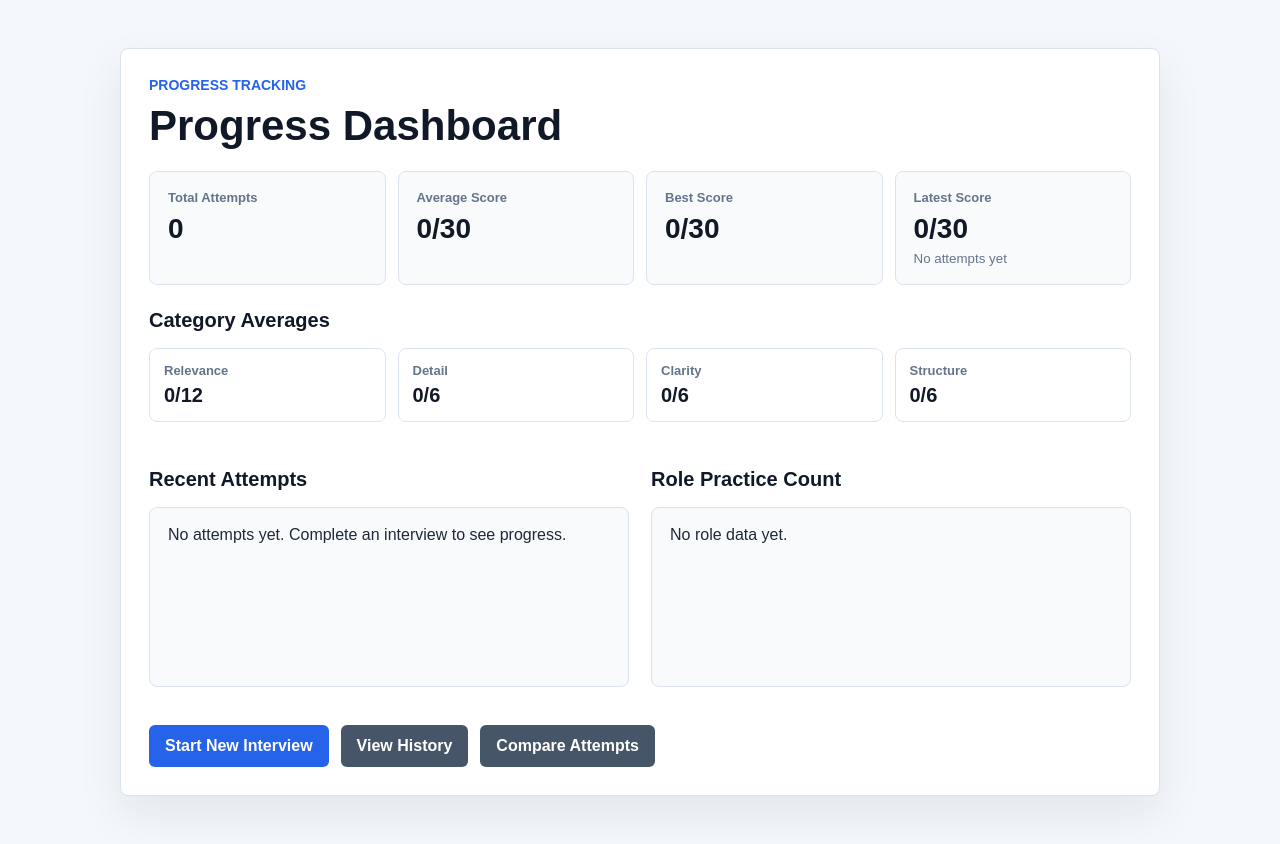
After one commit to ruder108/ai-interview-coach, a Flask app: page /dashboard in a window 1280 px wide. The commit adds this page. Run offline with Flask 3, Linux system fonts and the light colour scheme.

Commit message:
Add progress dashboard and attempt comaprison

```diff
--- a/app.py
+++ b/app.py
@@ -195,9 +195,131 @@ def get_performance(total_score):
     )
 
 
+def build_dashboard_stats(attempts):
+    if not attempts:
+        return {
+            "total_attempts": 0,
+            "average_score": 0,
+            "best_score": 0,
+            "latest_score": 0,
+            "latest_performance": "No attempts yet",
+            "category_averages": {
+                "relevance": 0,
+                "detail": 0,
+                "clarity": 0,
+                "structure": 0,
+            },
+            "role_counts": {},
+            "recent_attempts": [],
+            "best_attempt": None,
+        }
+
+    total_attempts = len(attempts)
+    total_score = sum(attempt["total_score"] for attempt in attempts)
+    latest_attempt = attempts[-1]
+    best_attempt = max(attempts, key=lambda attempt: attempt["total_score"])
+
+    category_names = ["relevance", "detail", "clarity", "structure"]
+    category_averages = {}
+    for category in category_names:
+        category_total = sum(
+            attempt.get("category_summary", {}).get(category, 0)
+            for attempt in attempts
+        )
+        category_averages[category] = round(category_total / total_attempts, 1)
+
+    role_counts = {}
+    for attempt in attempts:
+        role = attempt["role"]
+        role_counts[role] = role_counts.get(role, 0) + 1
+
+    return {
+        "total_attempts": total_attempts,
+        "average_score": round(total_score / total_attempts, 1),
+        "best_score": best_attempt["total_score"],
+        "latest_score": latest_attempt["total_score"],
+        "latest_performance": latest_attempt["performance"],
+        "category_averages": category_averages,
+        "role_counts": role_counts,
+        "recent_attempts": list(reversed(attempts[-5:])),
+        "best_attempt": best_attempt,
+    }
+
+
+def build_comparison(first_attempt, second_attempt):
+    category_names = ["relevance", "detail", "clarity", "structure"]
+    category_differences = {}
+
+    for category in category_names:
+        first_score = first_attempt.get("category_summary", {}).get(category, 0)
+        second_score = second_attempt.get("category_summary", {}).get(category, 0)
+        category_differences[category] = second_score - first_score
+
+    score_difference = second_attempt["total_score"] - first_attempt["total_score"]
+
+    if score_difference > 0:
+        summary = f"Improved by {score_difference} marks."
+    elif score_difference < 0:
+        summary = f"Score decreased by {abs(score_difference)} marks."
+    else:
+        summary = "Score stayed the same."
+
+    strongest_category = max(category_differences, key=lambda item: category_differences[item])
+    weakest_category = min(
+        second_attempt.get("category_summary", {}),
+        key=lambda item: second_attempt["category_summary"][item],
+    )
+
+    return {
+        "first": first_attempt,
+        "second": second_attempt,
+        "score_difference": score_difference,
+        "category_differences": category_differences,
+        "summary": summary,
+        "strongest_category": strongest_category,
+        "weakest_category": weakest_category,
+    }
+
+
 @app.route("/")
 def home():
     return render_template("index.html", roles=questions.keys())
+
+
+@app.route("/dashboard")
+def dashboard():
+    attempts = load_attempts()
+    stats = build_dashboard_stats(attempts)
+    return render_template("dashboard.html", stats=stats)
+
+
+@app.route("/compare", methods=["GET", "POST"])
+def compare():
+    attempts = load_attempts()
+    comparison = None
+    error = None
+
+    if request.method == "POST":
+        first_id = request.form.get("first_attempt")
+        second_id = request.form.get("second_attempt")
+
+        if first_id == second_id:
+            error = "Please select two different attempts."
+        else:
+            first_attempt = next((attempt for attempt in attempts if attempt["id"] == first_id), None)
+            second_attempt = next((attempt for attempt in attempts if attempt["id"] == second_id), None)
+
+            if first_attempt and second_attempt:
+                comparison = build_comparison(first_attempt, second_attempt)
+            else:
+                error = "Could not find the selected attempts."
+
+    return render_template(
+        "compare.html",
+        attempts=list(reversed(attempts)),
+        comparison=comparison,
+        error=error,
+    )
 
 
 @app.route("/interview", methods=["POST"])
--- a/static/style.css
+++ b/static/style.css
@@ -34,6 +34,11 @@ small {
 
 .page-shell.narrow {
     max-width: 820px;
+    grid-template-columns: 1fr;
+}
+
+.page-shell.wide {
+    max-width: 1080px;
     grid-template-columns: 1fr;
 }
 
@@ -124,10 +129,16 @@ button:hover,
 
 .secondary-link {
     display: inline-block;
-    margin-top: 18px;
     color: #2563eb;
     font-weight: 700;
     text-decoration: none;
+}
+
+.nav-links {
+    display: flex;
+    gap: 16px;
+    flex-wrap: wrap;
+    margin-top: 18px;
 }
 
 .question-box,
@@ -224,6 +235,10 @@ button:hover,
     margin: 22px 0;
 }
 
+.history-list.compact {
+    margin-top: 12px;
+}
+
 .history-item {
     display: flex;
     justify-content: space-between;
@@ -251,6 +266,135 @@ button:hover,
     grid-template-columns: repeat(4, 1fr);
     gap: 12px;
     margin: 16px 0 22px;
+}
+
+.dashboard-grid {
+    display: grid;
+    grid-template-columns: repeat(4, 1fr);
+    gap: 12px;
+    margin: 22px 0;
+}
+
+.dashboard-card {
+    border: 1px solid #dbe3ef;
+    border-radius: 8px;
+    padding: 18px;
+    background: #f8fafc;
+    min-width: 0;
+}
+
+.dashboard-card span {
+    display: block;
+    margin-bottom: 8px;
+    color: #64748b;
+    font-size: 13px;
+    font-weight: 700;
+}
+
+.dashboard-card strong {
+    display: block;
+    color: #111827;
+    font-size: 28px;
+}
+
+.dashboard-card small {
+    display: block;
+    margin-top: 6px;
+    color: #64748b;
+}
+
+.dashboard-columns {
+    display: grid;
+    grid-template-columns: 1fr 1fr;
+    gap: 22px;
+    align-items: start;
+}
+
+.role-list {
+    display: grid;
+    gap: 12px;
+    margin-top: 12px;
+}
+
+.role-row {
+    display: flex;
+    justify-content: space-between;
+    gap: 16px;
+    border: 1px solid #dbe3ef;
+    border-radius: 8px;
+    padding: 18px;
+    background: #f8fafc;
+}
+
+.role-row span {
+    font-weight: 700;
+}
+
+.compare-form {
+    display: grid;
+    grid-template-columns: 1fr 1fr auto;
+    gap: 14px;
+    align-items: end;
+    margin: 22px 0;
+}
+
+.comparison-grid {
+    display: grid;
+    grid-template-columns: 1fr 1fr 1fr;
+    gap: 12px;
+    margin: 16px 0 22px;
+}
+
+.comparison-card {
+    border: 1px solid #dbe3ef;
+    border-radius: 8px;
+    padding: 18px;
+    background: #f8fafc;
+    min-width: 0;
+}
+
+.comparison-card.highlight {
+    background: #ecfdf5;
+    border-color: #bbf7d0;
+}
+
+.comparison-card span {
+    display: block;
+    margin-bottom: 8px;
+    color: #64748b;
+    font-size: 13px;
+    font-weight: 700;
+}
+
+.comparison-card strong {
+    display: block;
+    color: #111827;
+    font-size: 30px;
+}
+
+.comparison-card small {
+    display: block;
+    margin-top: 6px;
+    color: #64748b;
+}
+
+.insight-box,
+.error-box {
+    border-radius: 8px;
+    padding: 16px;
+    margin: 18px 0;
+}
+
+.insight-box {
+    border: 1px solid #bfdbfe;
+    background: #eff6ff;
+}
+
+.error-box {
+    border: 1px solid #fecaca;
+    background: #fff1f2;
+    color: #b91c1c;
+    font-weight: 700;
 }
 
 .category-pill {
@@ -305,7 +449,11 @@ li {
     }
 
     .category-grid,
+    .dashboard-grid,
+    .dashboard-columns,
+    .compare-form,
+    .comparison-grid,
     .mini-category-grid {
-        grid-template-columns: 1fr 1fr;
+        grid-template-columns: 1fr;
     }
 }
--- /dev/null
+++ b/templates/dashboard.html
@@ -0,0 +1,111 @@
+<!DOCTYPE html>
+<html lang="en">
+<head>
+    <meta charset="UTF-8">
+    <meta name="viewport" content="width=device-width, initial-scale=1.0">
+    <title>Progress Dashboard</title>
+    <link rel="stylesheet" href="{{ url_for('static', filename='style.css') }}">
+</head>
+<body>
+    <main class="page-shell wide">
+        <section class="panel">
+            <p class="eyebrow">Progress tracking</p>
+            <h1>Progress Dashboard</h1>
+
+            <div class="dashboard-grid">
+                <div class="dashboard-card">
+                    <span>Total Attempts</span>
+                    <strong>{{ stats.total_attempts }}</strong>
+                </div>
+                <div class="dashboard-card">
+                    <span>Average Score</span>
+                    <strong>{{ stats.average_score }}/30</strong>
+                </div>
+                <div class="dashboard-card">
+                    <span>Best Score</span>
+                    <strong>{{ stats.best_score }}/30</strong>
+                </div>
+                <div class="dashboard-card">
+                    <span>Latest Score</span>
+                    <strong>{{ stats.latest_score }}/30</strong>
+                    <small>{{ stats.latest_performance }}</small>
+                </div>
+            </div>
+
+            <h2>Category Averages</h2>
+            <div class="category-grid">
+                <div class="category-pill">
+                    <span>Relevance</span>
+                    <strong>{{ stats.category_averages.relevance }}/12</strong>
+                </div>
+                <div class="category-pill">
+                    <span>Detail</span>
+                    <strong>{{ stats.category_averages.detail }}/6</strong>
+                </div>
+                <div class="category-pill">
+                    <span>Clarity</span>
+                    <strong>{{ stats.category_averages.clarity }}/6</strong>
+                </div>
+                <div class="category-pill">
+                    <span>Structure</span>
+                    <strong>{{ stats.category_averages.structure }}/6</strong>
+                </div>
+            </div>
+
+            <div class="dashboard-columns">
+                <section>
+                    <h2>Recent Attempts</h2>
+                    {% if stats.recent_attempts %}
+                        <div class="history-list compact">
+                            {% for attempt in stats.recent_attempts %}
+                                <a class="history-item" href="/history/{{ attempt.id }}">
+                                    <span>
+                                        <strong>{{ attempt.role }}</strong>
+                                        <small>{{ attempt.created_at }}</small>
+                                    </span>
+                                    <strong>{{ attempt.total_score }}/30</strong>
+                                </a>
+                            {% endfor %}
+                        </div>
+                    {% else %}
+                        <p class="history-box">No attempts yet. Complete an interview to see progress.</p>
+                    {% endif %}
+                </section>
+
+                <section>
+                    <h2>Role Practice Count</h2>
+                    {% if stats.role_counts %}
+                        <div class="role-list">
+                            {% for role, count in stats.role_counts.items() %}
+                                <div class="role-row">
+                                    <span>{{ role }}</span>
+                                    <strong>{{ count }}</strong>
+                                </div>
+                            {% endfor %}
+                        </div>
+                    {% else %}
+                        <p class="history-box">No role data yet.</p>
+                    {% endif %}
+                </section>
+            </div>
+
+            {% if stats.best_attempt %}
+                <h2>Best Attempt</h2>
+                <a class="history-item" href="/history/{{ stats.best_attempt.id }}">
+                    <span>
+                        <strong>{{ stats.best_attempt.role }}</strong>
+                        <small>{{ stats.best_attempt.created_at }} | {{ stats.best_attempt.performance }}</small>
+                    </span>
+                    <strong>{{ stats.best_attempt.total_score }}/30</strong>
+                </a>
+            {% endif %}
+
+            <div class="button-row">
+                <a class="link-button" href="/">Start New Interview</a>
+                <a class="link-button secondary" href="/history">View History</a>
+                <a class="link-button secondary" href="/compare">Compare Attempts</a>
+            </div>
+        </section>
+    </main>
+</body>
+</html>
--- a/templates/history.html
+++ b/templates/history.html
@@ -33,7 +33,9 @@
             {% else %}
                 <p class="history-box">No interview history yet.</p>
             {% endif %}
-            <a class="link-button" href="/">Back To Home</a>
+            <div class="button-row">
+                <a class="link-button" href="/dashboard">Back To Progress Dashboard</a>
+            </div>
         </section>
     </main>
 </body>
--- a/templates/history_detail.html
+++ b/templates/history_detail.html
@@ -77,7 +77,7 @@
 
             <div class="button-row">
                 <a class="link-button" href="/history">Back To History</a>
-                <a class="link-button secondary" href="/">Start New Interview</a>
+                <a class="link-button secondary" href="/dashboard">Back To Progress Dashboard</a>
             </div>
         </section>
     </main>
--- a/templates/index.html
+++ b/templates/index.html
@@ -30,7 +30,9 @@
                 <button type="submit">Start Interview</button>
             </form>
 
-            <a class="secondary-link" href="/history">View Interview History</a>
+            <div class="nav-links">
+                <a class="secondary-link" href="/dashboard">View Progress Dashboard</a>
+            </div>
         </section>
     </main>
 </body>
```
Also changed, not shown: templates/compare.html (added, +94 -0 lines).
